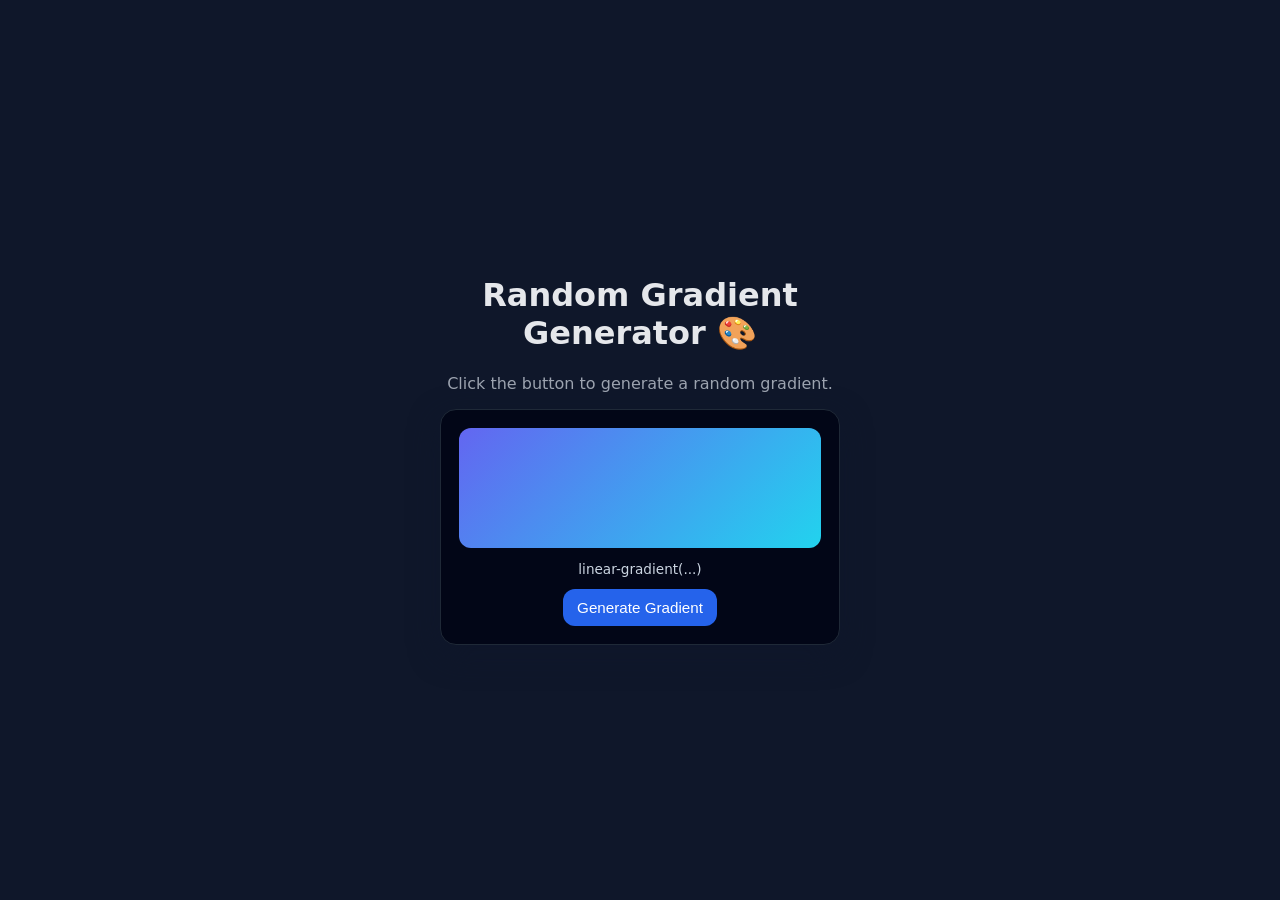
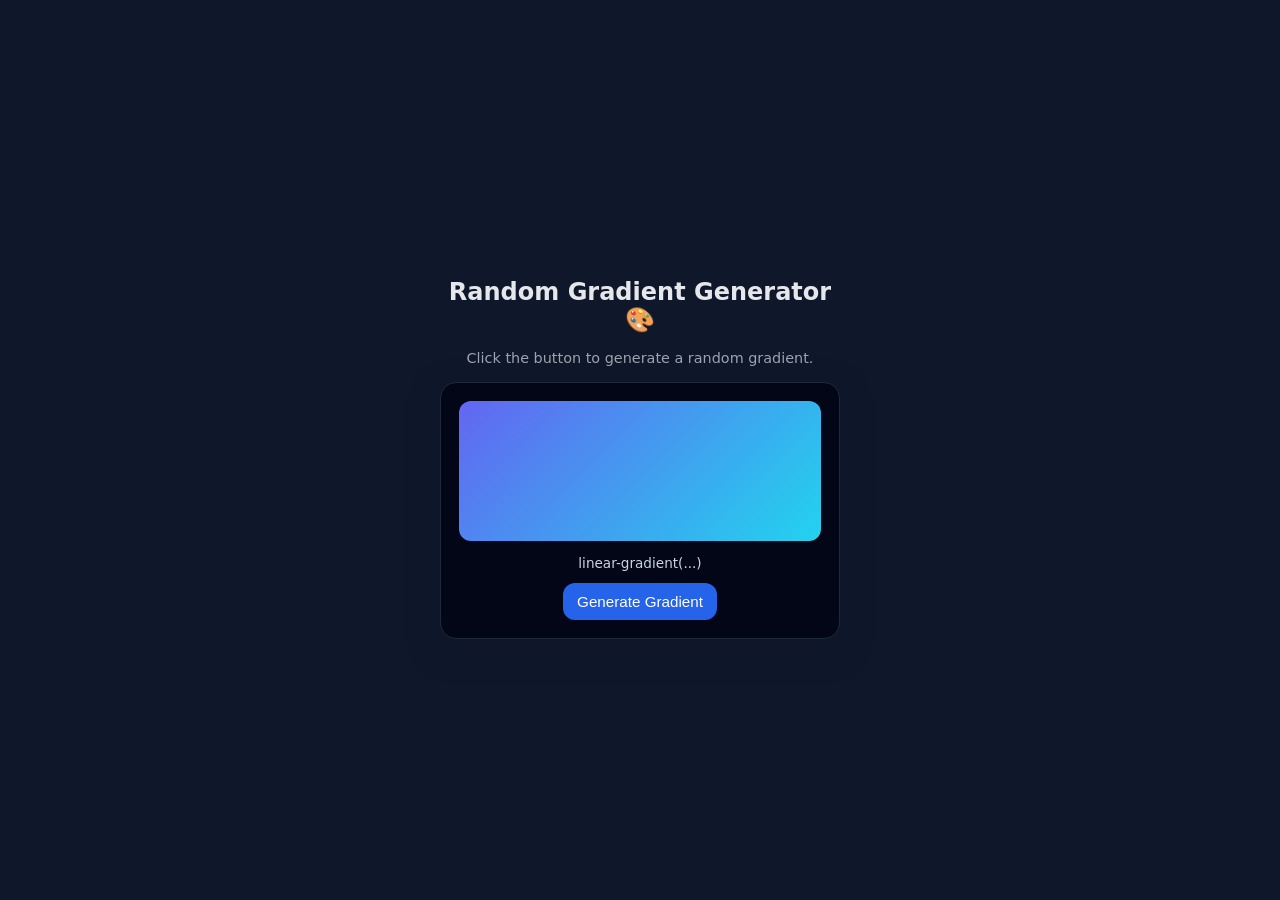

style:: enhance UI with transitions, button feedback, and improved layout polish

--- a/mini-projects/random-gradient-generator-mini/style.css
+++ b/mini-projects/random-gradient-generator-mini/style.css
@@ -21,10 +21,16 @@ body {
   text-align: center;
 }
 
+h1 {
+  font-size: 1.5rem;
+  font-weight: 600;
+}
+
 .subtitle {
   margin-top: 6px;
   margin-bottom: 16px;
   color: #9ca3af;
+  font-size: 0.9rem;
 }
 
 .card {
@@ -36,10 +42,13 @@ body {
 }
 
 .gradient-box {
-  height: 120px;
+  height: 140px;
   border-radius: 12px;
-  margin-bottom: 12px;
+  margin-bottom: 14px;
   background: linear-gradient(135deg, #6366f1, #22d3ee);
+
+  /* NEW: subtle polish */
+  transition: all 0.3s ease;
 }
 
 .code {
@@ -57,8 +66,16 @@ button {
   background: #2563eb;
   color: #fff;
   font-size: 0.95rem;
+
+  /* NEW */
+  transition: all 0.2s ease;
 }
 
 button:hover {
   background: #1d4ed8;
+  transform: translateY(-1px);
+}
+
+button:active {
+  transform: scale(0.97);
 }
